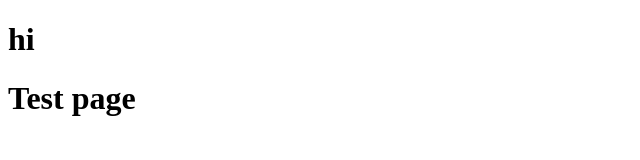
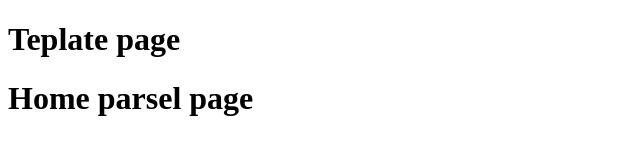
Before and after one commit to lmadhuranga/angular-madframework, a plain HTML site: page index.html in a window 1280 px wide. Shown: the whole page, without its empty margins (0-640 px from the left). Drawn offline with Linux system fonts and the light colour scheme.

Commit message:
changed the Home page content

```diff
--- a/index.html
+++ b/index.html
@@ -1,14 +1,14 @@
 <!DOCTYPE html>
 <html>
-  <head>
+<head>
     <script type="text/javascript" src="./js/lib/angular.js"></script>
     <script type="text/javascript" src="./js/lib/angular-route.min.js"></script>
     <script type="text/javascript" src="./js/lib/angular-resource.min.js"></script>
     <script type="text/javascript" src="./js/app.js"></script>
     <script type="text/javascript" src="./js/contorllers.js"></script>
-  </head>
-  <body ng-app="myApp">
-    <h1>hi</h1>
+</head>
+<body ng-app="myApp">
+<h1>Teplate page</h1>
     <div ng-view></div>
-  </body>
+</body>
 </html>
--- a/js/app.js
+++ b/js/app.js
@@ -10,8 +10,8 @@ myApp.config(['$routeProvider',
                     {
                         $routeProvider.when('/',
                                         {
-                                            templateUrl: 'views/test.html',
-                                            controller: 'TestController'
+                                            templateUrl: 'views/home.html',
+                                            controller: 'HomeController'
                                         })
                                         .when('/test/',
                                         {
@@ -24,6 +24,6 @@ myApp.config(['$routeProvider',
                                             controller: 'SampleControllerss'
 
                                         })
-                                        .otherwise({redirectTo: '/admin/login'});
+                                        .otherwise({redirectTo: '/'});
                     }
                 ]);
--- a/js/contorllers.js
+++ b/js/contorllers.js
@@ -3,9 +3,13 @@ var SampleModule =  angular.module('Sample.controllers',['ngRoute']);
 //  Appreciation delte
 SampleModule.controller('SampleControllerss', function($scope)
 {
-    console.log('SampleControllerss');
+    console.log('SampleControllerss Loaded');
 
 }).controller('TestController', function($scope)
 {
-    console.log('TestController');
+    console.log('TestController Loaded');
 })
+.controller('HomeController', function($scope)
+{
+    console.log('HomeController Loaded ');
+});
--- /dev/null
+++ b/views/home.html
@@ -0,0 +1 @@
+<h1>Home parsel page</h1>
```
